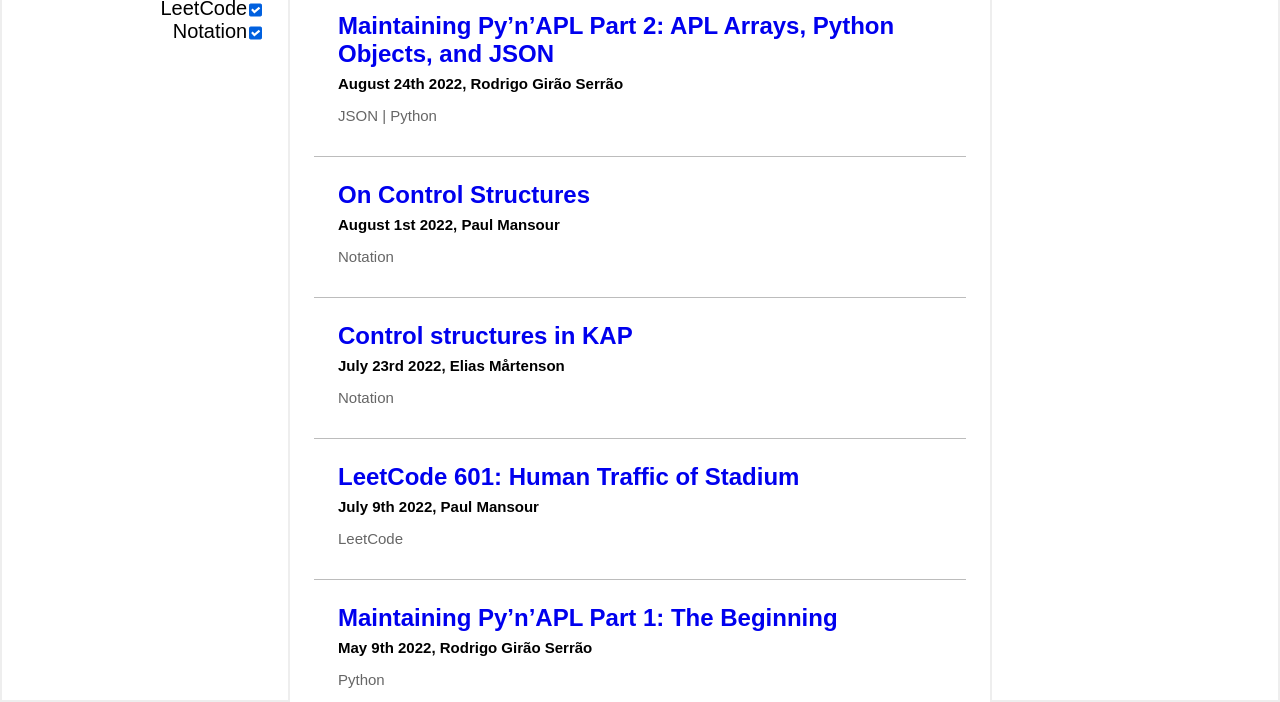
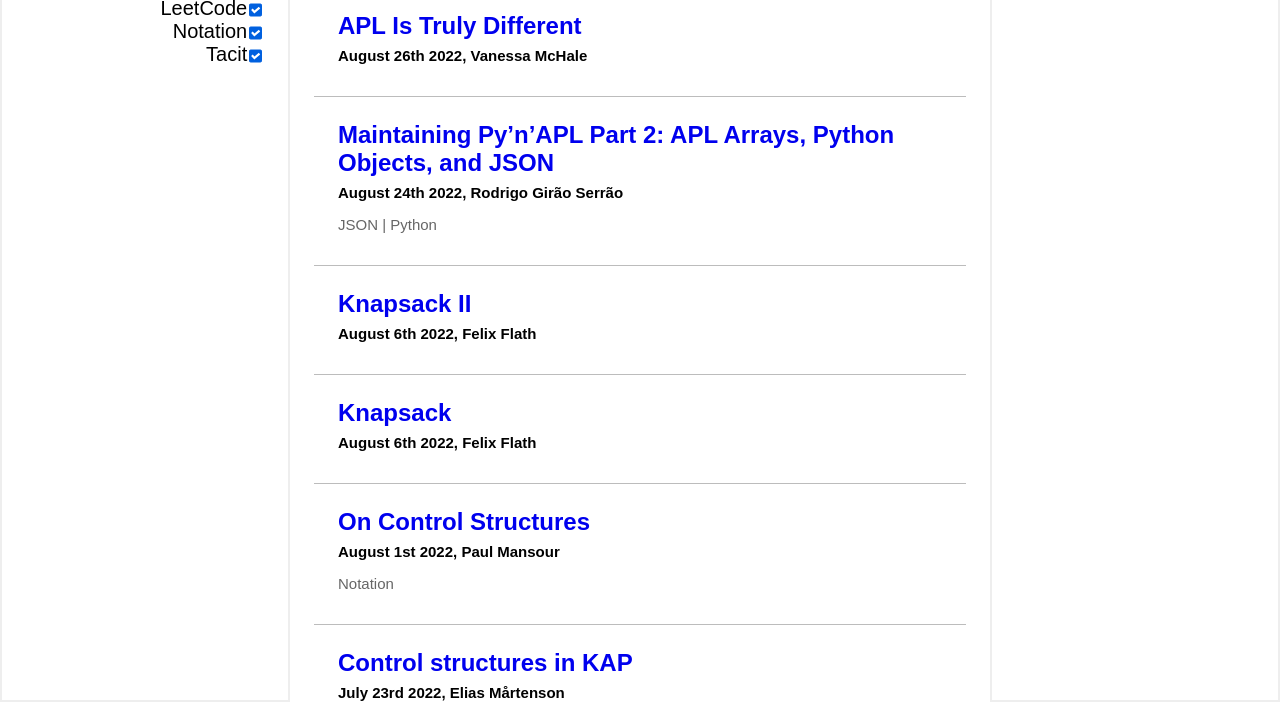
Before and after one commit to awagga/Jot-Dot-Times, a plain HTML site: page index.html in a window 1280 px wide. Shown: the part 98-800 px from the top of the page. Drawn offline with Linux system fonts and the light colour scheme.

Commit message:
More articles

```diff
--- a/index.html
+++ b/index.html
@@ -55,21 +55,24 @@
   #Python:checked ~ section label[for="Python"] mask,
   #JSON:checked ~ section label[for="JSON"] mask,
   #LeetCode:checked ~ section label[for="LeetCode"] mask,
-  #Notation:checked ~ section label[for="Notation"] mask  {
+  #Notation:checked ~ section label[for="Notation"] mask,
+  #Tacit:checked ~ section label[for="Tacit"] mask   {
     background-color: #0060df; border-color: #0060df;
   }
 
   #Python:checked ~ section label[for="Python"] mask::before,
   #JSON:checked ~ section label[for="JSON"] mask::before,
   #LeetCode:checked ~ section label[for="LeetCode"] mask::before,
-  #Notation:checked ~ section label[for="Notation"] mask::before {
+  #Notation:checked ~ section label[for="Notation"] mask::before,
+  #Tacit:checked ~ section label[for="Tacit"] mask::before {
     transform: scale(1);
   }
 
   #Python:not(:checked) ~ main article.Python,
   #JSON:not(:checked) ~ main article.JSON,
   #LeetCode:not(:checked) ~ main article.LeetCode,
-  #Notation:not(:checked) ~ main article.Notation {
+  #Notation:not(:checked) ~ main article.Notation,
+  #Tacit:not(:checked) ~ main article.Tacit {
     display: none;
   }
 
@@ -84,6 +87,7 @@
   <input style="display:none" type="checkbox" id="JSON" checked="">
   <input style="display:none" type="checkbox" id="LeetCode" checked="">
   <input style="display:none" type="checkbox" id="Notation" checked="">
+  <input style="display:none" type="checkbox" id="Tacit" checked="">
 
   <section>
     <b>Filters:</b>
@@ -91,14 +95,34 @@
     <label for="JSON"><mask></mask></label>
     <label for="LeetCode"><mask></mask></label>
     <label for="Notation"><mask></mask></label>
+    <label for="Tacit"><mask></mask></label>
   </section>
   <main>
     <nav style="font-family: 'Times New Roman', Times, serif;">
       <h1><span style="display:inline-block;line-height:100%;font-size: 0.35em;">THE<br><i>APL</i></span>Jot Dot Times</h1></nav>
+
+    <article>
+      <h4><a href="http://blog.vmchale.com/article/apl-different"
+        >APL Is Truly Different</a></h4>
+      <author><b>August 26th 2022, Vanessa McHale</b></author>
+    </article>
+
     <article class="JSON | Python">
       <h4><a href="https://www.dyalog.com/blog/2022/08/maintaining-pynapl-part-2-apl-arrays-python-objects-and-json"
         >Maintaining Py’n’APL Part 2: APL Arrays, Python Objects, and JSON</a></h4>
       <author><b>August 24th 2022, Rodrigo Girão Serrão</b></author>
+    </article>
+
+    <article>
+      <h4><a href="https://isaac-flath.github.io/APL-Exploration/posts/knapsack2.html"
+        >Knapsack II</a></h4>
+      <author><b>August 6th 2022, Felix Flath</b></author>
+    </article>
+
+    <article>
+      <h4><a href="https://isaac-flath.github.io/APL-Exploration/posts/knapsack.html"
+        >Knapsack</a></h4>
+      <author><b>August 6th 2022, Felix Flath</b></author>
     </article>
 
     <article class="Notation">
@@ -119,6 +143,12 @@
       <author><b>July 9th 2022, Paul Mansour</b></author>
     </article>
 
+    <article class="Tacit">
+      <h4><a href="https://www.toolofthought.com/posts/trains"
+        >Trains</a></h4>
+      <author><b>July 8th 2022, Paul Mansour</b></author>
+    </article>
+
     <article class="Python">
       <h4><a href="https://www.dyalog.com/blog/2022/05/maintaining-pynapl-part-1-the-beginning"
         >Maintaining Py’n’APL Part 1: The Beginning</a></h4>
```
